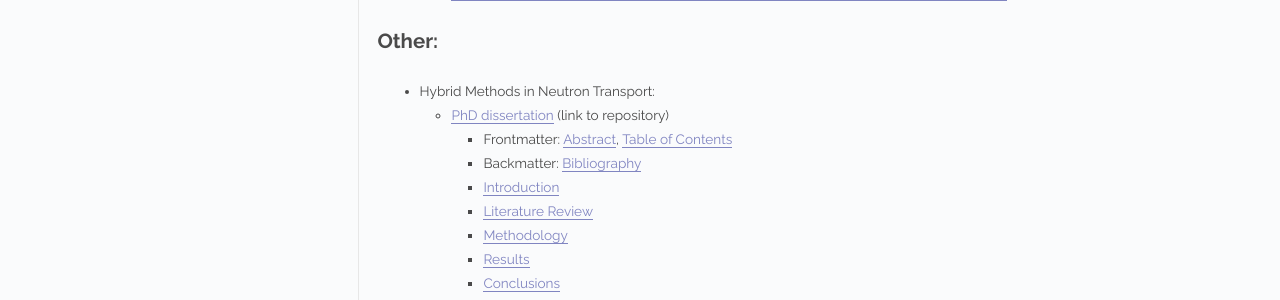
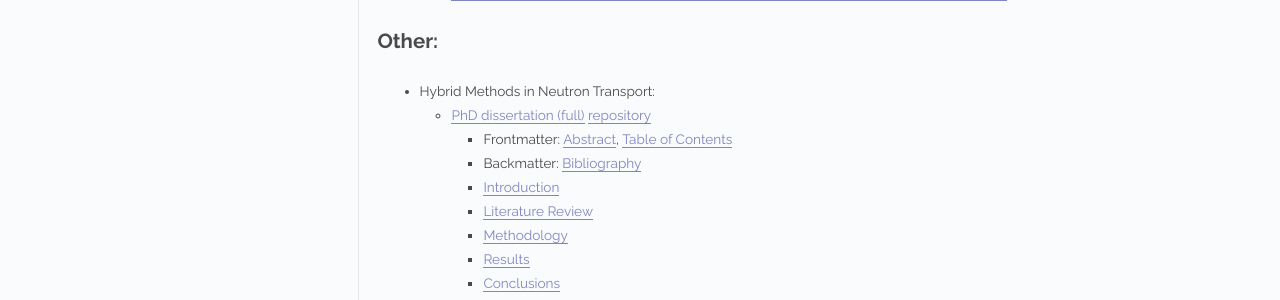
Before and after one commit to munkm/munkm.github.io, a Jekyll site: the page built from _posts/2014-10-20-publications.md, in a window 1280 px wide. Shown: the part 1475-1775 px from the top of the page. Built offline with Jekyll 4.4.1, drawn with Linux system fonts in a browser that asks for light colours.

Commit message:
adding link to full dissertation on personal page

```diff
--- a/_posts/2014-10-20-publications.md
+++ b/_posts/2014-10-20-publications.md
@@ -51,8 +51,7 @@ categories: posts
 ## Other:
 
 * Hybrid Methods in Neutron Transport:
-  * [PhD dissertation](https://github.com/munkm/dissertation) (link to
-    repository)
+  * [PhD dissertation (full)](/papers/diss_full_nosig.pdf)  [repository](https://github.com/munkm/dissertation)
     * Frontmatter: [Abstract](/papers/diss_abstract.pdf),
       [Table of Contents](/papers/diss_contents.pdf)
     * Backmatter: [Bibliography](/papers/diss_bib.pdf)
```
Also changed, not shown: 1 other file.
